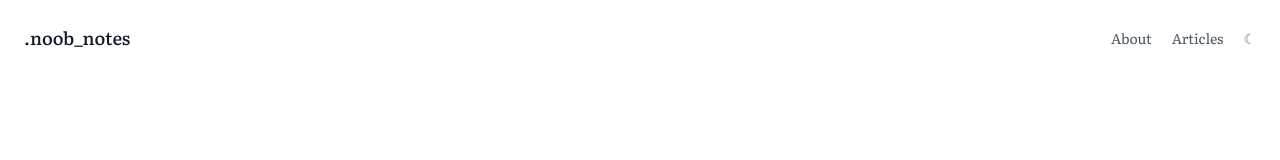
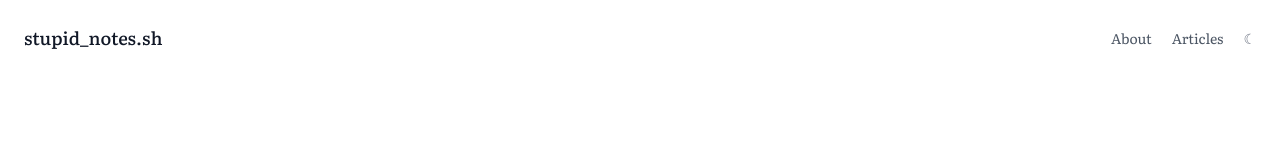
Before and after one commit to LakshimiRam-073/portfolio2.0, a Next.js app: page / in a window 1280 px wide. Shown: the top 160 px of the page. Built offline with nearby package versions, Linux system fonts and the light colour scheme.

Commit message:
Changed the website name to stupid notes

```diff
--- a/app/layout.tsx
+++ b/app/layout.tsx
@@ -3,9 +3,9 @@ import Header from '@/components/Header'
 import '@/styles/globals.css'
 
 export const metadata: Metadata = {
-  title: 'My Portfolio',
+  title: 'stupid_notes.sh',
   description: 'A minimalistic portfolio showcasing my blogs and projects.',
-  authors: [{ name: 'Your Name' }],
+  authors: [{ name: 'Lakshimi Raman S' }],
   icons: {
     icon: '/favicon.ico',
   },
--- a/components/Header.tsx
+++ b/components/Header.tsx
@@ -13,7 +13,7 @@ export default function Header() {
           href="/"
           className="text-lg font-medium text-gray-900 dark:text-stone-100 hover:opacity-70 transition-opacity"
         >
-          .noob_notes
+          stupid_notes.sh
         </Link>
 
         <div className="flex gap-5 items-center text-sm max-w-3xl">
```
